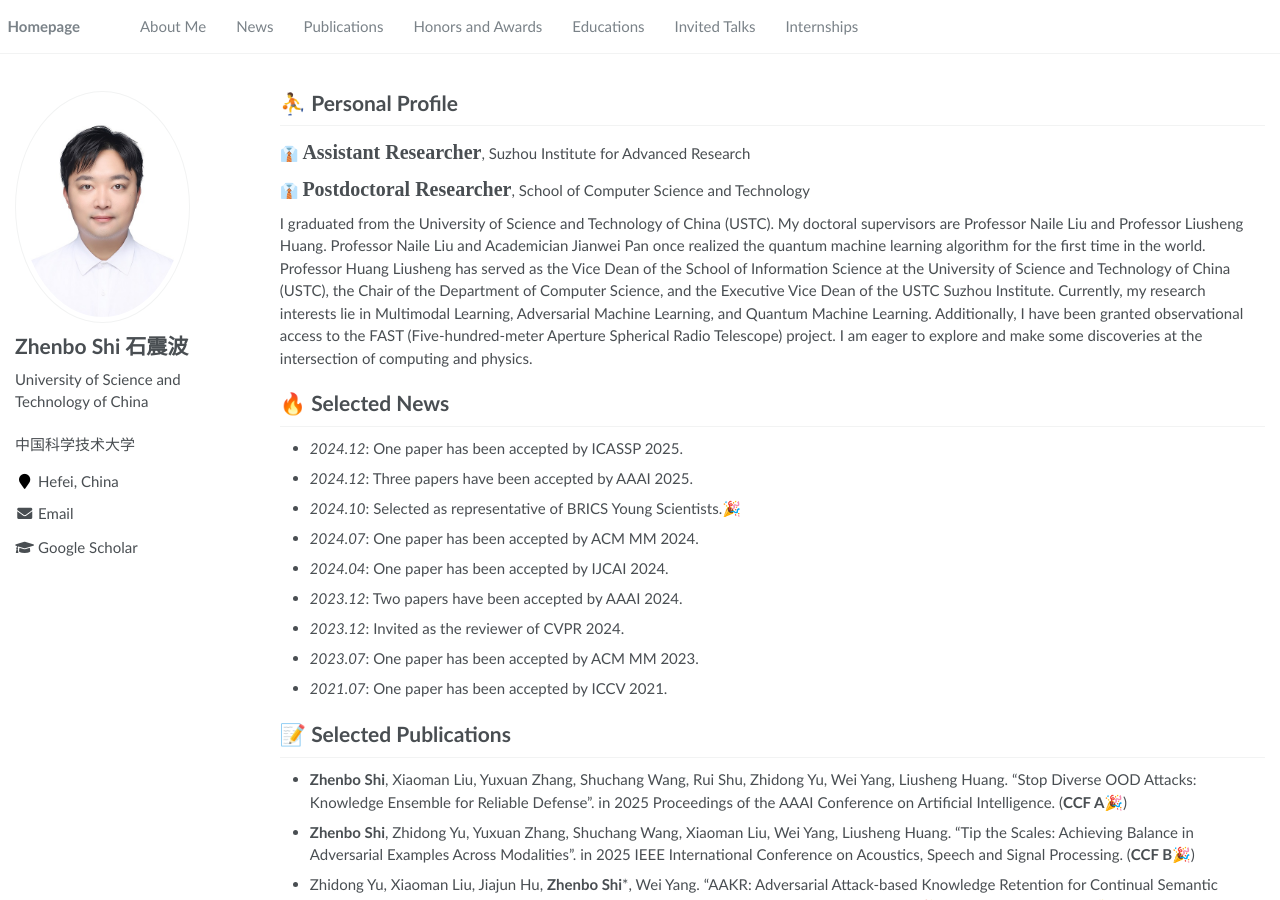
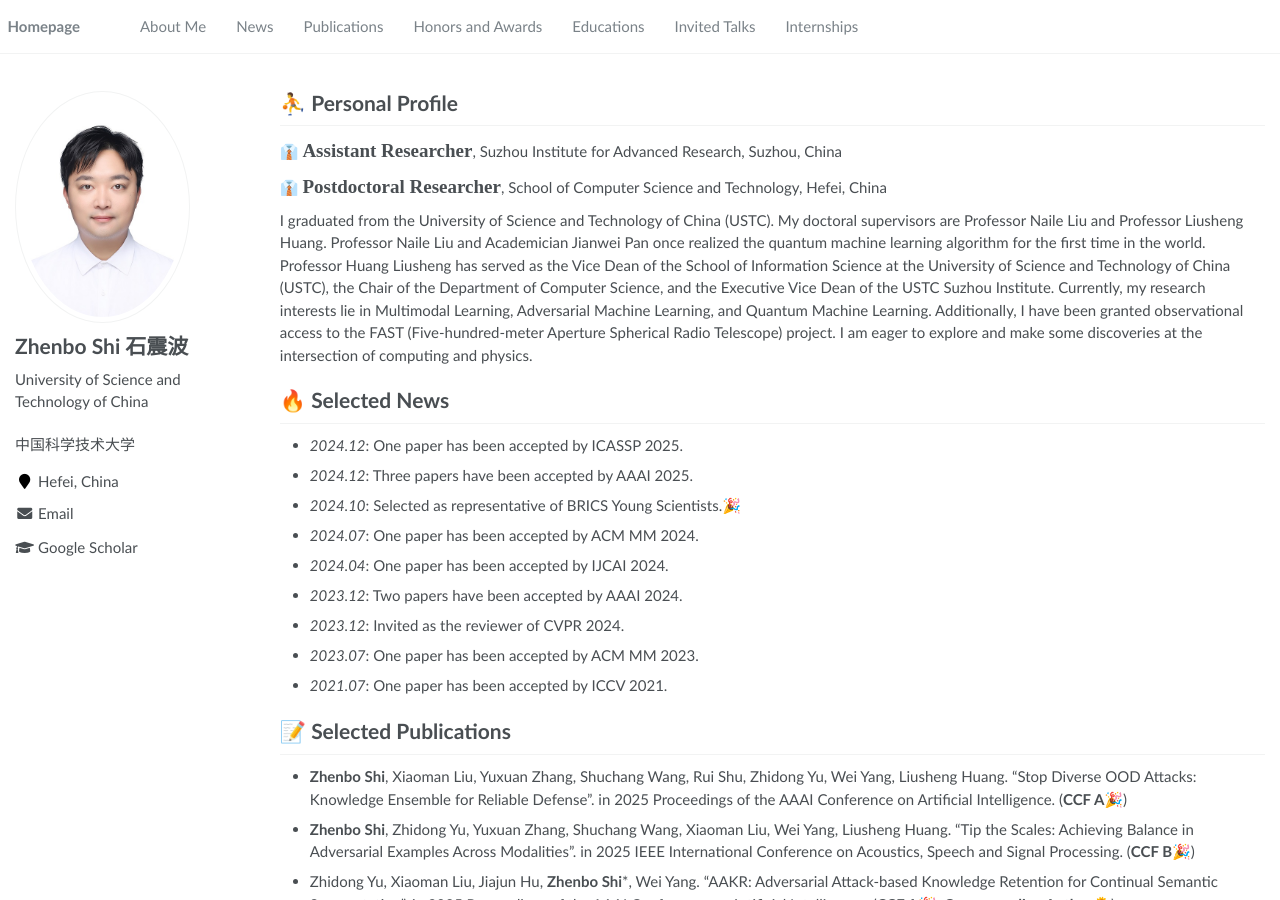
Before and after one commit to shizhenbo/shizhenbo.github.io, a Jekyll site: the page built from _pages/about.md, in a window 1280 px wide and 900 px high. Built offline with Jekyll 4.4.1, drawn with Linux system fonts in a browser that asks for light colours; some of the changed text lies outside the part shown.

Commit message:
Update about.md

```diff
--- a/_pages/about.md
+++ b/_pages/about.md
@@ -12,9 +12,9 @@ redirect_from:
 <span class='anchor' id='about-me'></span>
 
 # ⛹️ Personal Profile
-👔 <span style="font-family: 'Times New Roman', serif; font-weight: bold; font-size: 20px;">Assistant Researcher</span>, Suzhou Institute for Advanced Research
+👔 <span style="font-family: 'Times New Roman', serif; font-weight: bold; font-size: 19px;">Assistant Researcher</span>, Suzhou Institute for Advanced Research, Suzhou, China
 
-👔 <span style="font-family: 'Times New Roman', serif; font-weight: bold; font-size: 20px;">Postdoctoral Researcher</span>, School of Computer Science and Technology
+👔 <span style="font-family: 'Times New Roman', serif; font-weight: bold; font-size: 19px;">Postdoctoral Researcher</span>, School of Computer Science and Technology, Hefei, China
 
 I graduated from the University of Science and Technology of China (USTC).
 My doctoral supervisors are Professor Naile Liu and Professor Liusheng Huang.
```
Also changed, not shown: other parts of _pages/about.md (+1 -1 lines).
